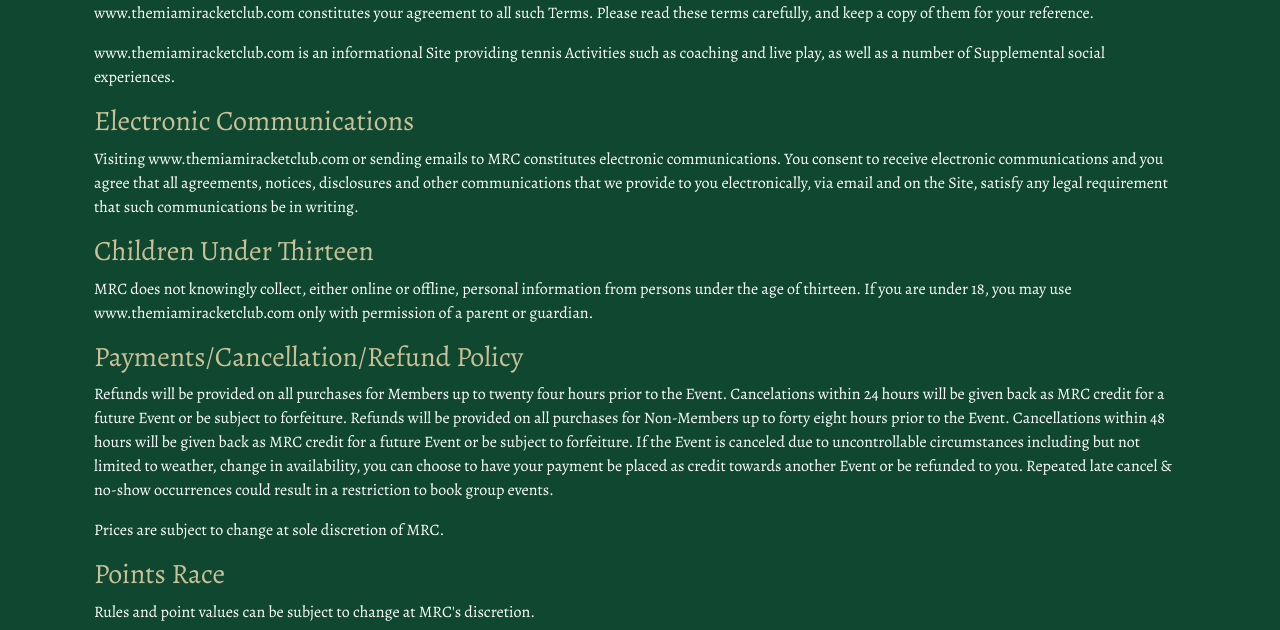
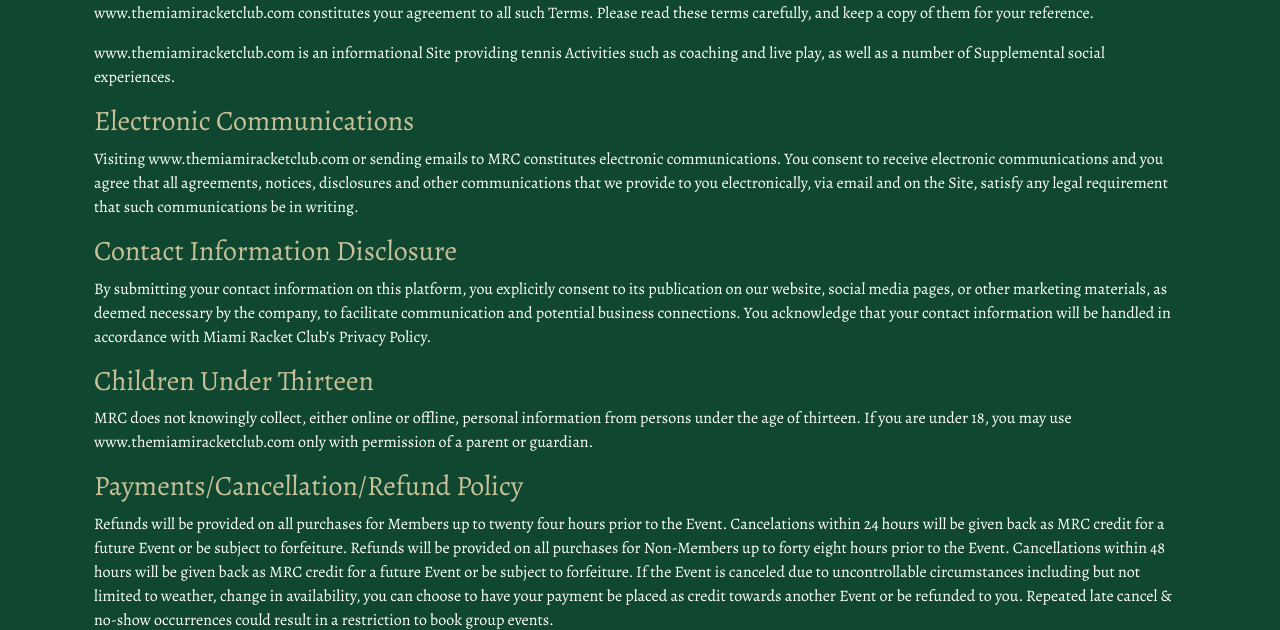
Before and after one commit to vicenteramirezg/miami-racket-club, a Django app: page /terms-and-conditions/ in a window 1280 px wide. Shown: the part 364-994 px from the top of the page. Run offline with Django 5.2, Linux system fonts and the light colour scheme.

Commit message:
Updated Terms and Conditions.

```diff
--- a/miami_racket_club/rankings/templates/registration/terms_and_conditions.html
+++ b/miami_racket_club/rankings/templates/registration/terms_and_conditions.html
@@ -12,6 +12,9 @@
 
     <h3>Electronic Communications</h3>
     <p>Visiting www.themiamiracketclub.com or sending emails to MRC constitutes electronic communications. You consent to receive electronic communications and you agree that all agreements, notices, disclosures and other communications that we provide to you electronically, via email and on the Site, satisfy any legal requirement that such communications be in writing.</p>
+
+    <h3>Contact Information Disclosure</h3>
+    <p>By submitting your contact information on this platform, you explicitly consent to its publication on our website, social media pages, or other marketing materials, as deemed necessary by the company, to facilitate communication and potential business connections. You acknowledge that your contact information will be handled in accordance with Miami Racket Club’s Privacy Policy.</p>
 
     <h3>Children Under Thirteen</h3>
     <p>MRC does not knowingly collect, either online or offline, personal information from persons under the age of thirteen. If you are under 18, you may use www.themiamiracketclub.com only with permission of a parent or guardian.</p>
```
